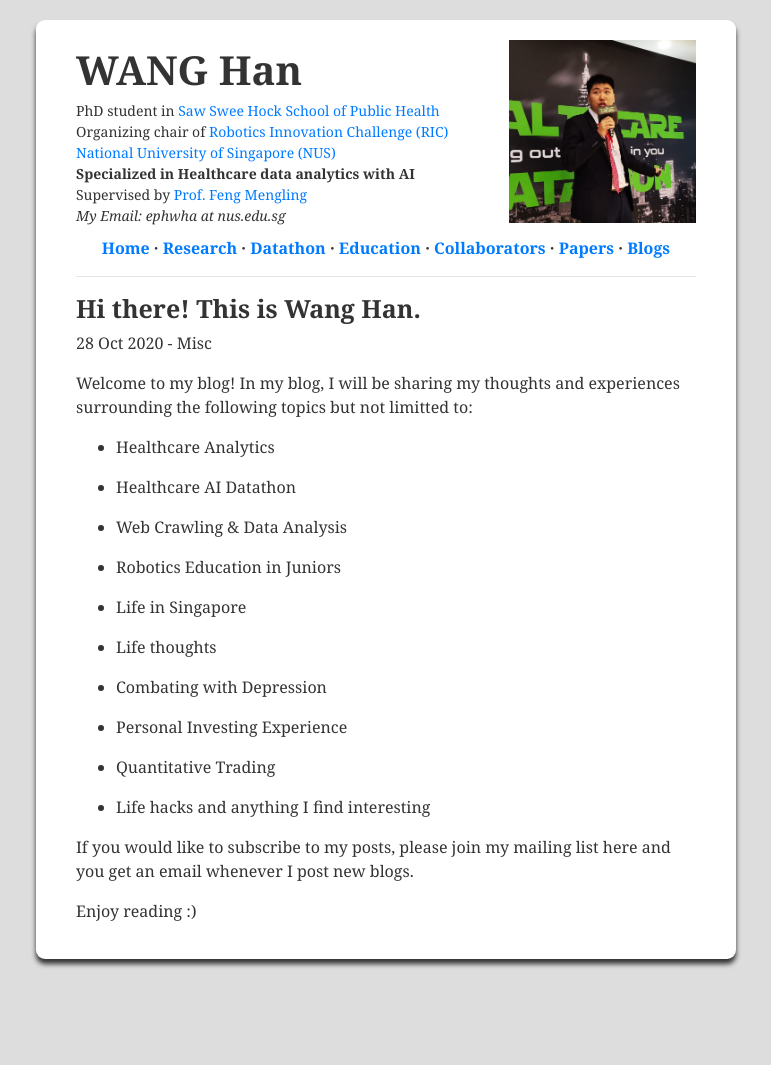
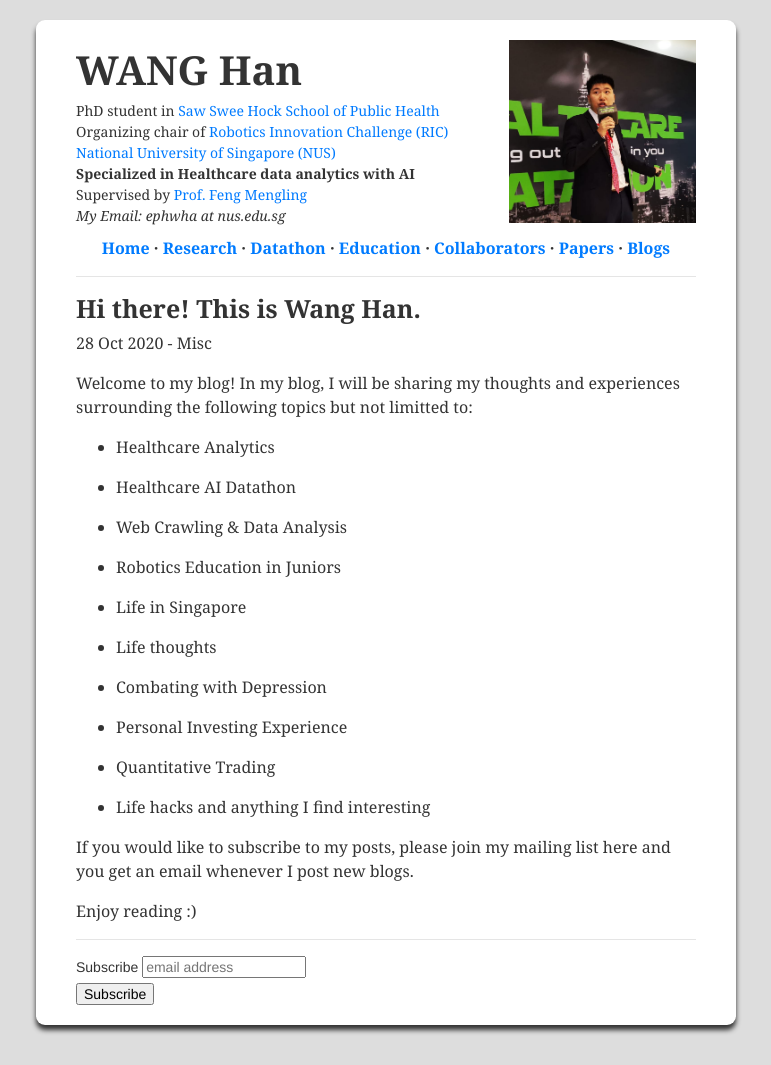
Before and after one commit to Hans0124SG/Hans0124SG.github.io, a Jekyll site: the page built from _posts/2020-10-28-hi-there-this-is-wang-han.md, in a window 1280 px wide. Shown: the whole page, without its empty margins (254-1025 px from the left). Built offline with Jekyll 4.4.1, drawn with Linux system fonts in a browser that asks for light colours; comment, search, counter and statistics services are not loaded; before the commit the page ends 999 px from its top, so only the background shows below that.

Commit message:
removed excerpt and added mailchimp

```diff
--- a/_layouts/post.html
+++ b/_layouts/post.html
@@ -5,3 +5,26 @@
 <p>{{ page.date | date_to_string }} - {{ page.categories }}</p>
 
 {{ content }}
+
+<hr/>
+
+<!-- Begin Mailchimp Signup Form -->
+<link href="//cdn-images.mailchimp.com/embedcode/horizontal-slim-10_7.css" rel="stylesheet" type="text/css">
+<style type="text/css">
+	#mc_embed_signup{background:#fff; clear:left; font:14px Helvetica,Arial,sans-serif; width:100%;}
+	/* Add your own Mailchimp form style overrides in your site stylesheet or in this style block.
+	   We recommend moving this block and the preceding CSS link to the HEAD of your HTML file. */
+</style>
+<div id="mc_embed_signup">
+<form action="https://github.us2.list-manage.com/subscribe/post?u=45f71669c4637c7ddf9697168&amp;id=740a3c193b" method="post" id="mc-embedded-subscribe-form" name="mc-embedded-subscribe-form" class="validate" target="_blank" novalidate>
+    <div id="mc_embed_signup_scroll">
+	<label for="mce-EMAIL">Subscribe</label>
+	<input type="email" value="" name="EMAIL" class="email" id="mce-EMAIL" placeholder="email address" required>
+    <!-- real people should not fill this in and expect good things - do not remove this or risk form bot signups-->
+    <div style="position: absolute; left: -5000px;" aria-hidden="true"><input type="text" name="b_45f71669c4637c7ddf9697168_740a3c193b" tabindex="-1" value=""></div>
+    <div class="clear"><input type="submit" value="Subscribe" name="subscribe" id="mc-embedded-subscribe" class="button"></div>
+    </div>
+</form>
+</div>
+
+<!--End mc_embed_signup-->
--- a/blog.html
+++ b/blog.html
@@ -8,7 +8,6 @@
   {% for post in site.posts %}
     <li>
       <h3><a href="{{ post.url }}">{{ post.title }}</a></h3>
-      {{ post.excerpt }}
     </li>
   {% endfor %}
 </ul>
```
